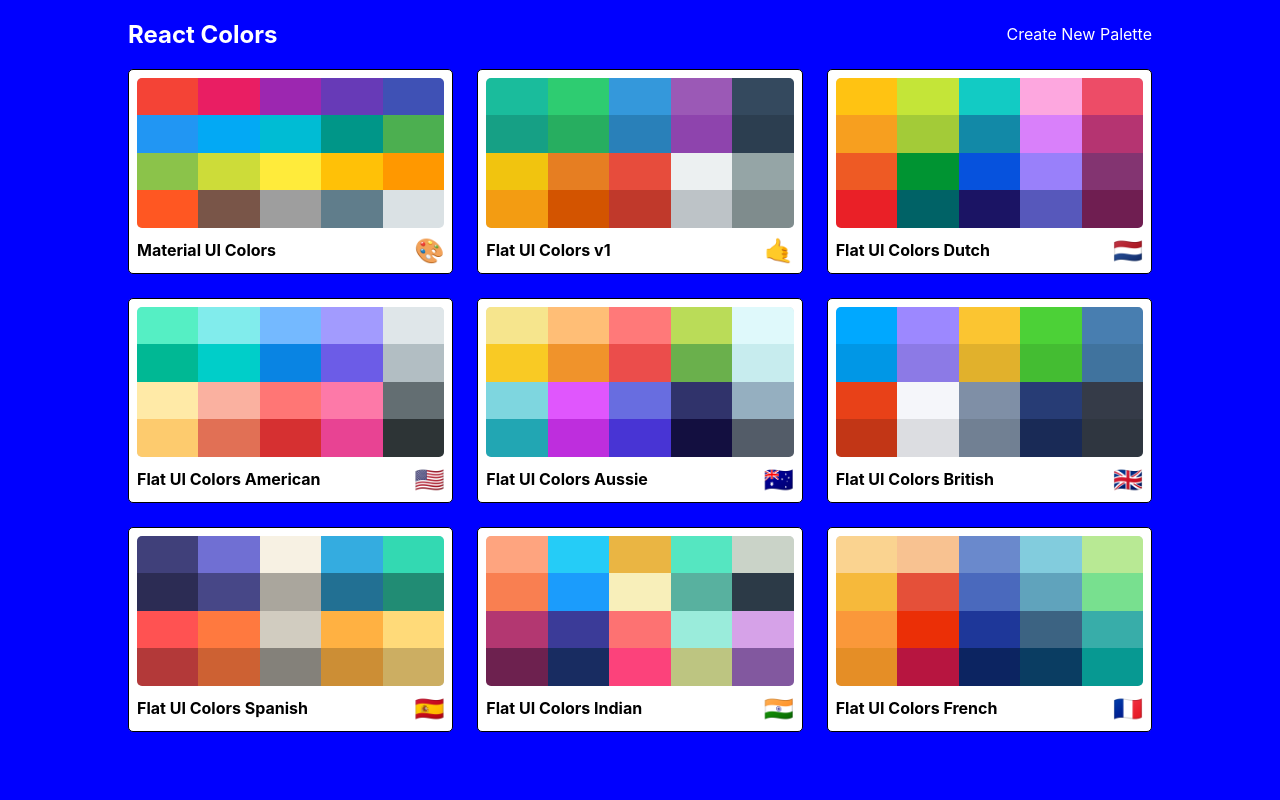
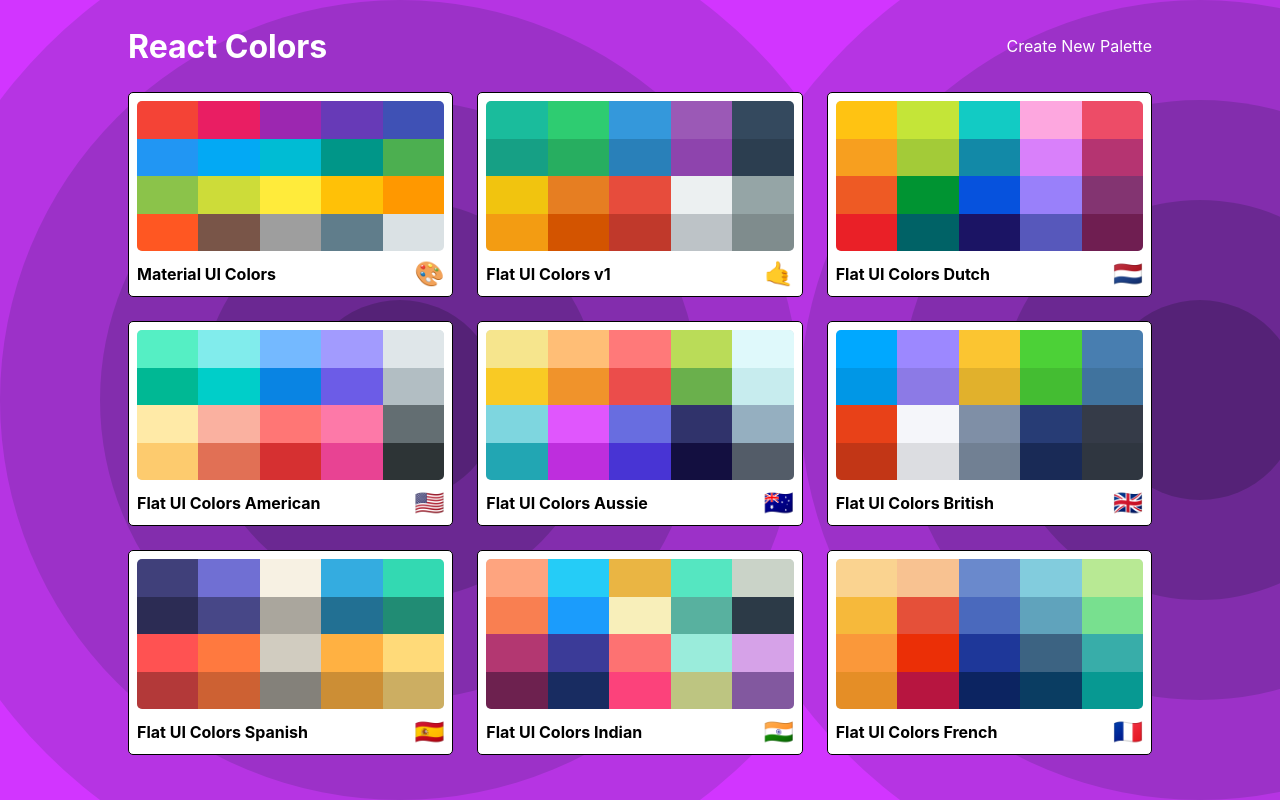
Before and after one commit to kriszub98/react-color-palettes, a React (Create React App) app in the folder colors-app/: page / in a window 1280 px wide. Built offline with nearby package versions, Linux system fonts and the light colour scheme.

Commit message:
Add Background svg to PaletteList

```diff
--- a/colors-app/src/PaletteList.css
+++ b/colors-app/src/PaletteList.css
@@ -1,9 +1,13 @@
 .PaletteList-root {
 	background-color: blue;
+	background-color: #0b7;
+	background-image: url("./styles/bg.svg");
+	/* background by SVGBackgrounds.com */
 	height: 100vh;
 	display: flex;
 	align-items: flex-start;
 	justify-content: center;
+	overflow: scroll;
 }
 
 .PaletteList-container {
@@ -34,6 +38,10 @@
 	color: white;
 }
 
+.PaletteList-title {
+	font-size: 2rem;
+}
+
 .PaletteList-nav a {
 	color: white;
 	text-decoration: none;
--- a/colors-app/src/PaletteList.js
+++ b/colors-app/src/PaletteList.js
@@ -14,7 +14,7 @@
 		<div className="PaletteList-root">
 			<div className="PaletteList-container">
 				<nav className="PaletteList-nav">
-					<h1>React Colors</h1>
+					<h1 className="PaletteList-title">React Colors</h1>
 					<Link to="/palette/new">Create New Palette</Link>
 				</nav>
 				<div className="PaletteList-palettes">
```
Also changed, not shown: colors-app/src/styles/bg.svg (added).
